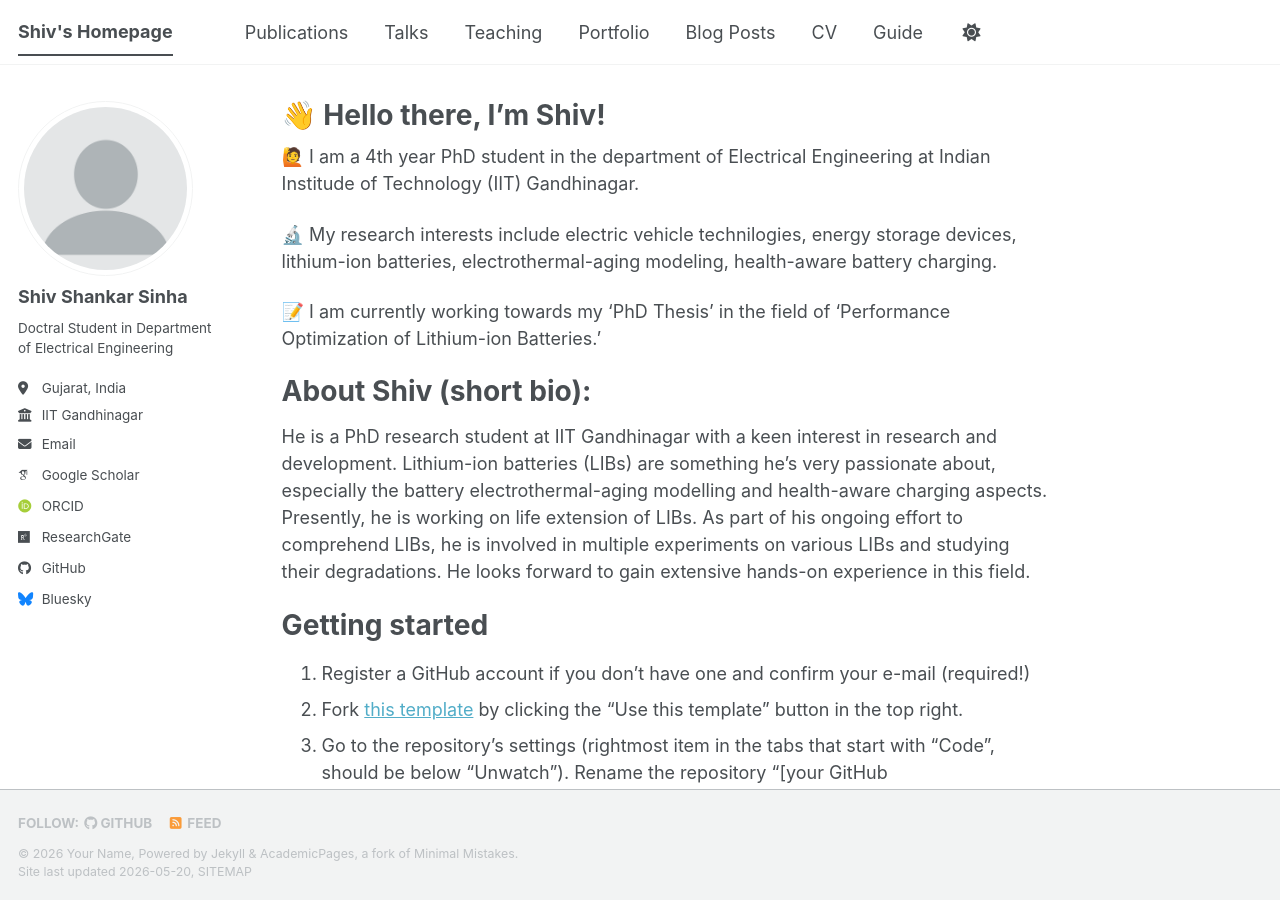
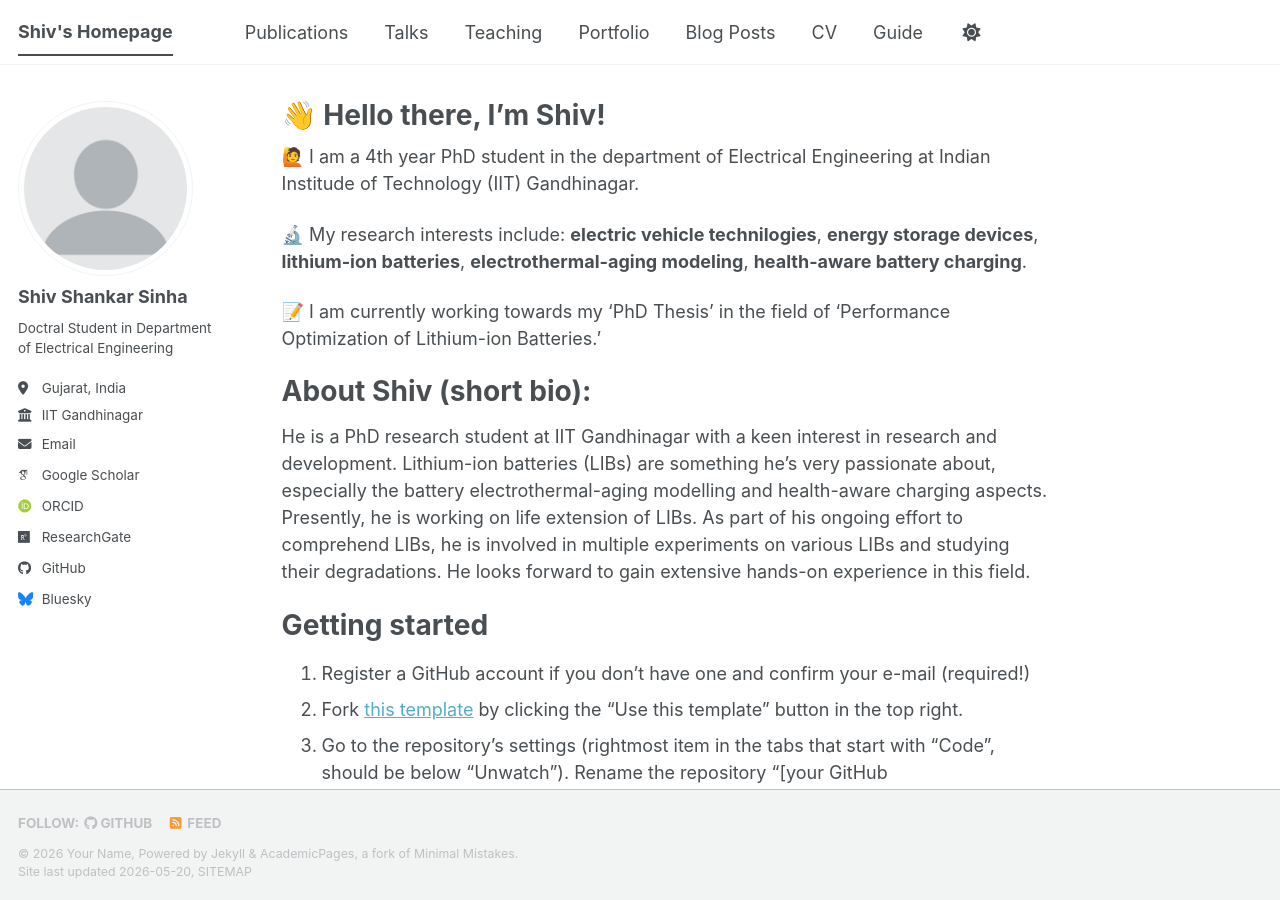
Before and after one commit to shivshankar-sinha/shivshankar-sinha.github.io, a Jekyll site: the page built from _pages/about.md, in a window 1280 px wide and 900 px high. Built offline with Jekyll 4.4.1, drawn with Linux system fonts in a browser that asks for light colours; some web fonts are replaced; a script bundle is joined from its source files by our own code; library files that are not in the unit come from our copies.

```diff
--- a/_pages/about.md
+++ b/_pages/about.md
@@ -9,7 +9,7 @@ redirect_from:
 
 🙋 I am a 4th year PhD student in the department of Electrical Engineering at Indian Institude of Technology (IIT) Gandhinagar.
 
-🔬 My research interests include electric vehicle technilogies, energy storage devices, lithium-ion batteries, electrothermal-aging modeling, health-aware battery charging.
+🔬 My research interests include: **electric vehicle technilogies**, **energy storage devices**, **lithium-ion batteries**, **electrothermal-aging modeling**, **health-aware battery charging**.
 
 📝 I am currently working towards my 'PhD Thesis' in the field of 'Performance Optimization of Lithium-ion Batteries.'
 
```
